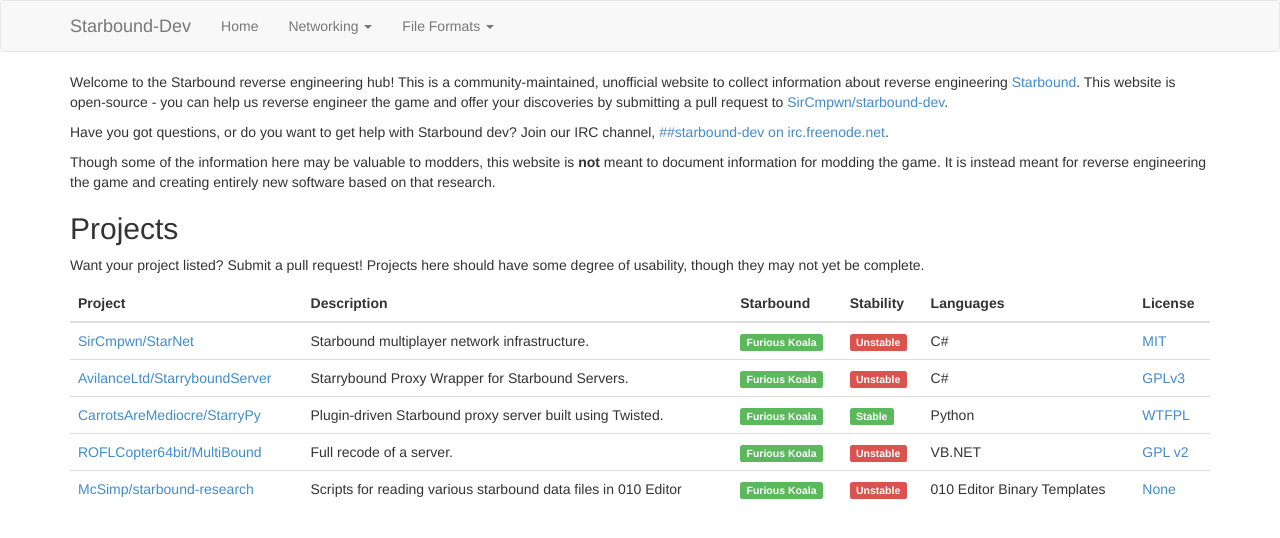
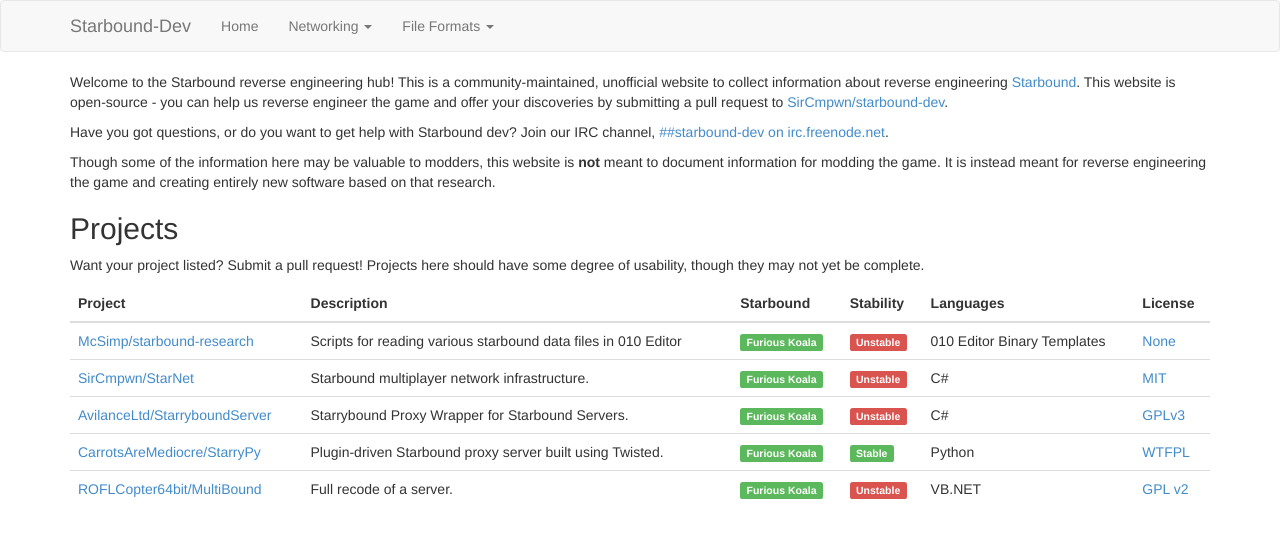
Before and after one commit to ddevault/starbound-dev, a Jekyll site: the page built from index.md, in a window 1280 px wide. Shown: the top 538 px of the page. Built offline with Jekyll 4.4.1, drawn with Linux system fonts in a browser that asks for light colours; Markdown is read by kramdown in place of the engine named in the settings; part of the change alters nothing that is shown.

Commit message:
Realphabetize project list

```diff
--- a/index.md
+++ b/index.md
@@ -38,6 +38,14 @@ yet be complete.
         </tr>
     </thead>
     <tbody>
+        <tr> <!-- starbound-research -->
+            <td><a target="_blank" href="https://github.com/McSimp/starbound-research">McSimp/starbound-research</a></td>
+            <td>Scripts for reading various starbound data files in 010 Editor</td>
+            <td><span class="label label-success">Furious Koala</span></td>
+            <td><span class="label label-danger">Unstable</span></td>
+            <td>010 Editor Binary Templates</td>
+            <td><a target="_blank" href="https://github.com/McSimp/starbound-research/blob/master/README.md">None</a></td>
+        </tr>
         <tr> <!-- StarNet -->
             <td><a target="_blank" href="https://github.com/SirCmpwn/StarNet">SirCmpwn/StarNet</a></td>
             <td>Starbound multiplayer network infrastructure.</td>
@@ -70,13 +78,5 @@ yet be complete.
             <td>VB.NET</td>
             <td><a target="_blank" href="https://github.com/ROFLCopter64bit/MultiBound/blob/master/LICENSE">GPL v2</a></td>
         </tr>
-		<tr> <!-- starbound-research -->
-            <td><a target="_blank" href="https://github.com/McSimp/starbound-research">McSimp/starbound-research</a></td>
-            <td>Scripts for reading various starbound data files in 010 Editor</td>
-            <td><span class="label label-success">Furious Koala</span></td>
-            <td><span class="label label-danger">Unstable</span></td>
-            <td>010 Editor Binary Templates</td>
-            <td><a target="_blank" href="https://github.com/McSimp/starbound-research/blob/master/README.md">None</a></td>
-        </tr>
     </tbody>
 </table>
```
